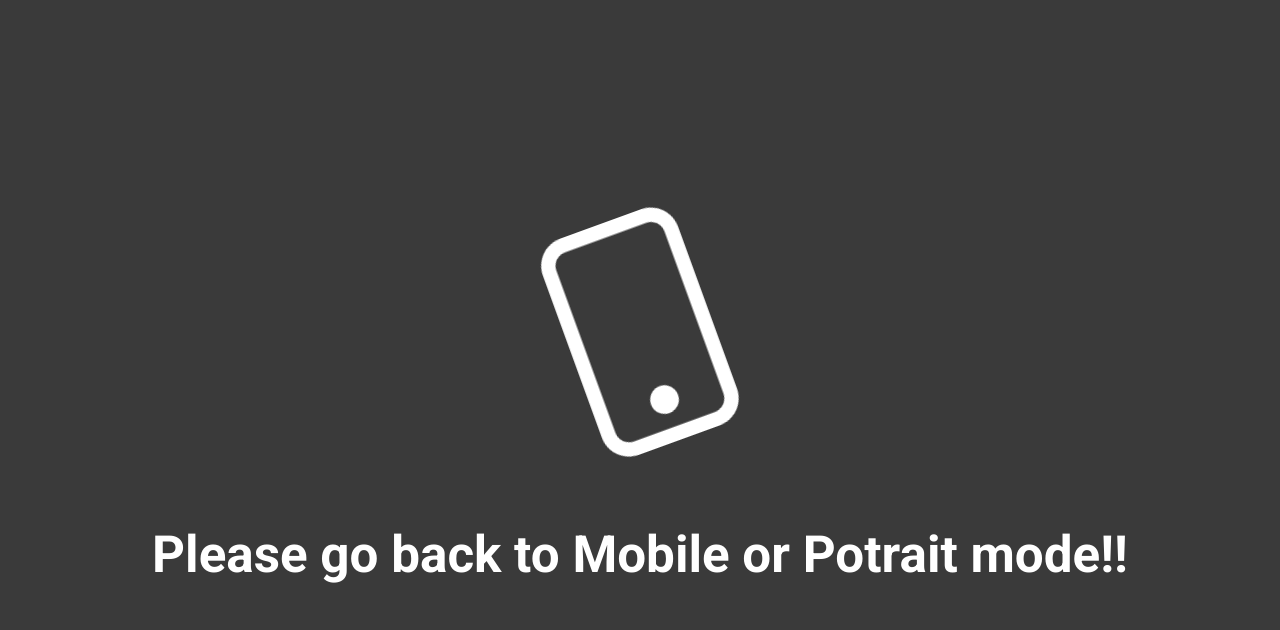
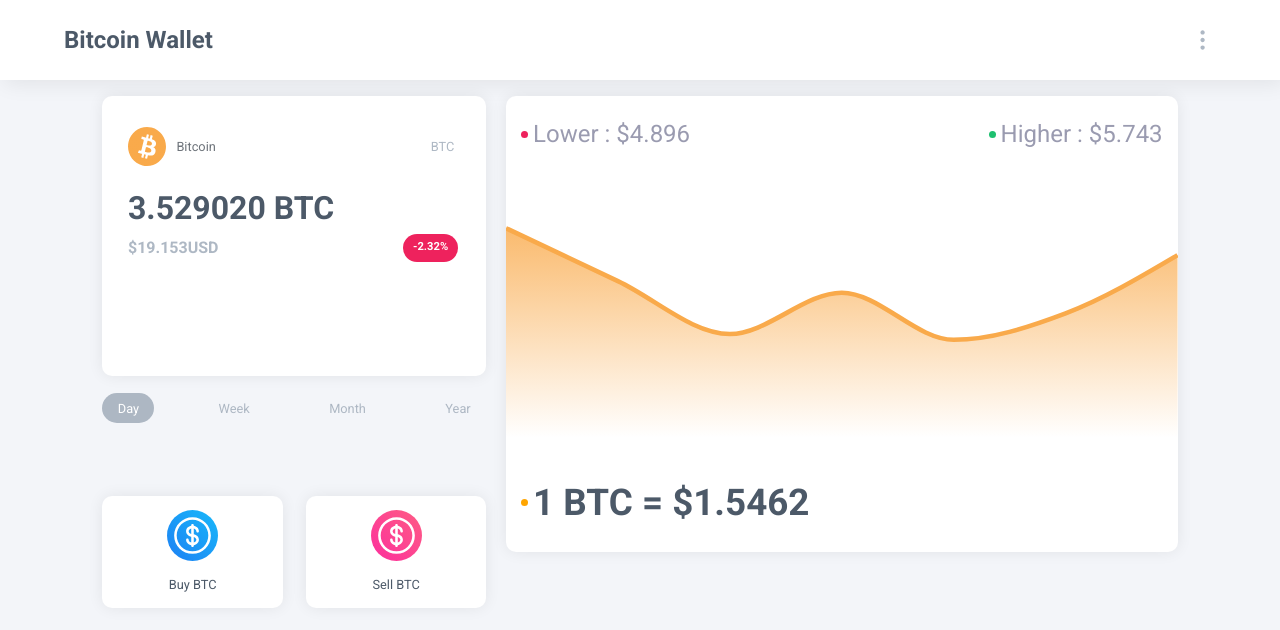
Before and after one commit to ShibanshL/ReactSub, a React (Vite) app: page / in a window 1280 px wide. Shown: the top 630 px of the page. Built offline with nearby package versions, Linux system fonts and the light colour scheme.

Commit message:
sixteenth commit

```diff
--- a/src/App.css
+++ b/src/App.css
@@ -18,7 +18,7 @@
   background: rgb(58, 58, 58);
 }
 
-@media screen and (min-width: 600px) {
+/* @media screen and (min-width: 600px) {
   .NotPhone {
     display: flex;
     align-items: center;
@@ -27,4 +27,4 @@
   .Phone {
     display: none;
   }
-}
+} */
--- a/src/Component/AllCSSFiles.css
+++ b/src/Component/AllCSSFiles.css
@@ -12,6 +12,7 @@
 .TickerTop,
 .TickerBottom,
 .TickerBottomBadge,
+.HiddentParts,
 .TickerChart,
 .ChartData,
 .TopData,
@@ -96,6 +97,7 @@
   top: 12vh;
   left: 8vw;
   padding-bottom: 5px;
+  overflow: hidden;
 }
 
 .TickerInfo .TickerTop {
@@ -177,7 +179,7 @@
   transition: 0.5s ease;
 }
 
-.TickerInfo button {
+.TickerInfo .collapseIMG {
   height: 5vh;
   width: 80%;
   background: none;
@@ -187,9 +189,36 @@
   bottom: 10px;
 }
 
-.TickerInfo button img {
+.TickerInfo .collapseIMG img {
   rotate: -90deg;
   width: 8vw;
+}
+
+.TickerInfo .HiddentParts {
+  /* display: none; */
+  height: 10vh;
+  width: 70vw;
+  position: absolute;
+  bottom: 0vh;
+  justify-content: space-between;
+  z-index: 2;
+  /* background: pink; */
+}
+
+.HiddentParts button {
+  display: flex;
+  align-items: center;
+  justify-content: center;
+  background: #1ec070;
+  width: 10vh;
+  height: 5vh;
+  border-radius: 25px;
+  color: white !important;
+  transition: 50ms ease;
+}
+
+.HiddentParts button:last-child {
+  background: #ee225d;
 }
 
 .MainBody .TickerTimeFrame {
@@ -401,6 +430,13 @@
 
 .popOverOptions div:last-child {
   border-bottom: none;
+  border-bottom-left-radius: 15px;
+  border-bottom-right-radius: 15px;
+}
+
+.popOverOptions div:first-child {
+  border-top-left-radius: 15px;
+  border-top-right-radius: 15px;
 }
 
 .popOverOptions div:last-child label {
@@ -439,3 +475,114 @@
     rotate: -20deg;
   }
 }
+
+@media screen and (min-width: 700px) {
+  .MainBody {
+    overflow: hidden;
+  }
+
+  .HeaderBar {
+    justify-content: space-between;
+  }
+
+  .HeaderBar img {
+    display: none;
+  }
+
+  .HeaderBar .ThreeDot {
+    display: block;
+    width: 2vw;
+  }
+
+  .TickerInfo {
+    width: 30vw !important;
+    height: 35vh !important;
+    padding-left: 5px;
+    padding-right: 5px;
+  }
+
+  .TickerTop {
+    top: 1vh !important;
+    left: 2vw !important;
+    position: none;
+    width: 60%;
+    padding: 0;
+    padding-top: 5px;
+  }
+
+  .TickerTop div img {
+    width: 3vw;
+  }
+
+  .TickerBottom {
+    height: 10vh;
+    max-height: 10vh;
+    align-items: flex-start;
+    flex-direction: column;
+    position: absolute;
+    top: 11vh !important;
+    left: 2vw !important;
+    width: 86% !important;
+  }
+
+  .collapseIMG {
+    display: none;
+  }
+
+  .TickerTimeFrame {
+    width: 48vw !important;
+    margin-top: 38.5vh !important;
+    justify-content: space-between !important;
+  }
+
+  .BottomNavBar {
+    display: none;
+  }
+
+  .HiddentParts {
+    margin-top: 20vh;
+  }
+
+  .MainBody {
+    flex-direction: row;
+  }
+
+  .TickerOptions {
+    position: absolute;
+    left: 8vw !important;
+    bottom: 15vw !important;
+    width: 30% !important;
+  }
+
+  .TickerOptions div img {
+    width: 4vw;
+  }
+
+  .TickerChart {
+    margin-top: 2vh;
+    height: 57vh !important;
+    padding: 0;
+  }
+
+  .ChartData {
+    height: 100%;
+    width: 100%;
+  }
+
+  .TopData .Lower label,
+  .TopData .Higher label {
+    font-size: 1.5em;
+  }
+
+  .BottomData {
+    margin-top: 30vh;
+  }
+
+  .BottomData label {
+    font-size: 2.3em;
+  }
+
+  .popOverOptions {
+    width: 25vw !important;
+  }
+}
--- a/src/Component/MainBody.tsx
+++ b/src/Component/MainBody.tsx
@@ -137,6 +137,15 @@
     }
   };
 
+  const hiddenButton = () => {
+    if (heightChanged) {
+      return { bottom: "2vh" };
+    }
+    if (!heightChanged) {
+      return { bottom: "-20vh" };
+    }
+  };
+
   return (
     <>
       <div className="MainBody">
@@ -169,12 +178,17 @@
               </div>
             </div>
           </div>
-          <button>
+
+          <button className="collapseIMG">
             <img
               src={Left}
               style={heightChanged ? { rotate: "90deg" } : { rotate: "-90deg" }}
             />
           </button>
+          <div className="HiddentParts" style={hiddenButton()}>
+            <button style={{ color: "black" }}>Buy</button>
+            <button style={{ color: "black" }}>Sell</button>
+          </div>
         </div>
         <div
           className="TickerTimeFrame"
@@ -261,11 +275,11 @@
         <div className="TickerOptions">
           <div className="buySellOptions">
             <img src={Dollar} alt="" />
-            <label>Buy BTC</label>
+            <label>Buy {metaData.tickSymbol}</label>
           </div>
           <div className="buySellOPtions">
             <img src={Dollar} alt="" />
-            <label>Sell BTC</label>
+            <label>Sell {metaData.tickSymbol}</label>
           </div>
         </div>
       </div>
```
